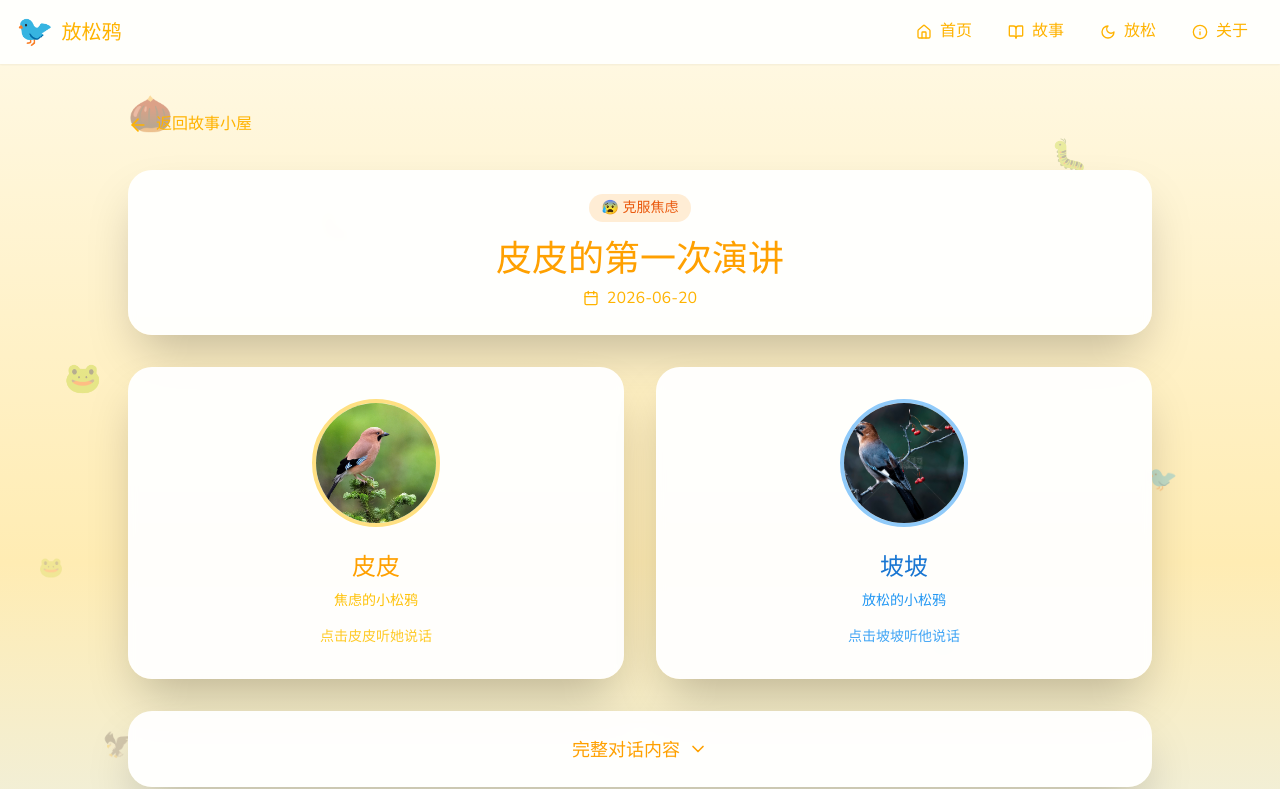
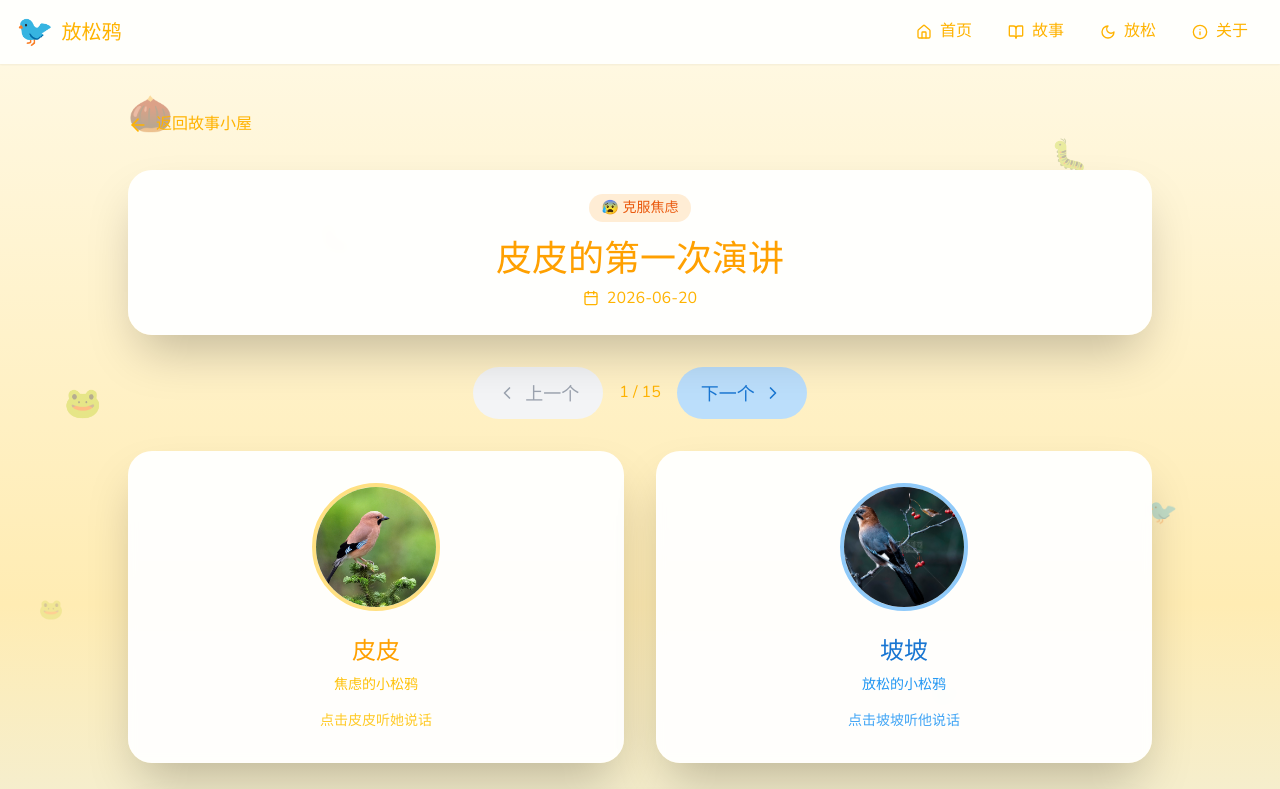
Before and after one commit to jerviee/pipipopo, a React (Vite) app: page /stories/story-001 in a window 1280 px wide. Shown: the top 789 px of the page. Built offline with nearby package versions, Linux system fonts and the light colour scheme.

Commit message:
添加故事切换按钮,优化皮皮小男孩声音和坡坡小女孩声音

```diff
--- a/src/data/stories.ts
+++ b/src/data/stories.ts
@@ -501,3 +501,7 @@ export const getStoriesByCategory = (category: 'anxiety' | 'relax' | 'growth') =
 export const getStoryById = (id: string) => {
   return stories.find(story => story.id === id || story.id === `story-${id.padStart(3, '0')}` || story.id.includes(id));
 };
+
+export const getStoryIndex = (id: string) => {
+  return stories.findIndex(story => story.id === id || story.id === `story-${id.padStart(3, '0')}` || story.id.includes(id));
+};
--- a/src/pages/StoryDetailPage.tsx
+++ b/src/pages/StoryDetailPage.tsx
@@ -1,7 +1,7 @@
 import { useParams, Link } from 'react-router-dom';
 import { useState, useEffect } from 'react';
-import { getStoryById } from '../data/stories';
-import { ArrowLeft, Calendar, ChevronDown, ChevronUp } from 'lucide-react';
+import { getStoryById, getStoryIndex, stories } from '../data/stories';
+import { ArrowLeft, Calendar, ChevronDown, ChevronUp, ChevronLeft, ChevronRight } from 'lucide-react';
 
 // 使用public目录中的本地图片作为头像
 const PIPI_IMAGES = [
@@ -67,6 +67,7 @@ export default function StoryDetailPage() {
   const [isChirping, setIsChirping] = useState(false);
   const [showGlow, setShowGlow] = useState(false);
   const [showFullDialogue, setShowFullDialogue] = useState(false);
+  const [currentIndex, setCurrentIndex] = useState(0);
 
   useEffect(() => {
     if (story) {
@@ -96,6 +97,13 @@ export default function StoryDetailPage() {
     }
   }, [story]);
 
+  useEffect(() => {
+    if (id) {
+      const idx = getStoryIndex(id);
+      if (idx !== -1) setCurrentIndex(idx);
+    }
+  }, [id]);
+
   const speakDialogue = (index: number) => {
     if (index >= dialogues.length) return;
 
@@ -118,14 +126,18 @@ export default function StoryDetailPage() {
 
       const voices = speechSynthesis.getVoices();
       if (dialogue.speaker === 'pipi') {
-        const boyVoice = voices.find(v => v.name.includes('Boy') || v.name.includes('boy') || v.name.includes('Child') || v.name.includes('child'));
+        const boyVoice = voices.find(v => v.name.includes('Boy') || v.name.includes('boy') ||
+          v.name.includes('Child') || v.name.includes('child') || v.name.includes('Oliver') ||
+          v.name.includes('Leo') || v.name.includes('Jacob'));
         if (boyVoice) utterance.voice = boyVoice;
-        utterance.pitch = 1.15;
+        utterance.pitch = 1.2;
         utterance.rate = 0.95;
       } else if (dialogue.speaker === 'popo') {
-        const girlVoice = voices.find(v => v.name.includes('Girl') || v.name.includes('girl') || v.name.includes('Female') || v.name.includes('female'));
+        const girlVoice = voices.find(v => v.name.includes('Girl') || v.name.includes('girl') ||
+          v.name.includes('Female') || v.name.includes('female') || v.name.includes('Ava') ||
+          v.name.includes('Olivia') || v.name.includes('Emma'));
         if (girlVoice) utterance.voice = girlVoice;
-        utterance.pitch = 1.0;
+        utterance.pitch = 0.9;
         utterance.rate = 0.85;
       } else {
         utterance.pitch = 1.05;
@@ -238,6 +250,33 @@ export default function StoryDetailPage() {
             <Calendar className="w-4 h-4" />
             {story.createdAt}
           </p>
+        </div>
+
+        {/* 故事切换按钮 */}
+        <div className="flex items-center justify-center gap-4 mb-8">
+          <Link
+            to={currentIndex > 0 ? `/stories/${stories[currentIndex - 1].id}` : '#'}
+            className={`flex items-center gap-2 px-6 py-3 rounded-full font-display text-lg transition-all ${
+              currentIndex > 0
+                ? 'bg-warm-100 text-warm-700 hover:bg-warm-200'
+                : 'bg-gray-100 text-gray-400 cursor-not-allowed'
+            }`}
+          >
+            <ChevronLeft className="w-5 h-5" />
+            上一个
+          </Link>
+          <span className="text-warm-600">{currentIndex + 1} / {stories.length}</span>
+          <Link
+            to={currentIndex < stories.length - 1 ? `/stories/${stories[currentIndex + 1].id}` : '#'}
+            className={`flex items-center gap-2 px-6 py-3 rounded-full font-display text-lg transition-all ${
+              currentIndex < stories.length - 1
+                ? 'bg-calm-100 text-calm-700 hover:bg-calm-200'
+                : 'bg-gray-100 text-gray-400 cursor-not-allowed'
+            }`}
+          >
+            下一个
+            <ChevronRight className="w-5 h-5" />
+          </Link>
         </div>
 
         {/* 左右对话区域 */}
```
